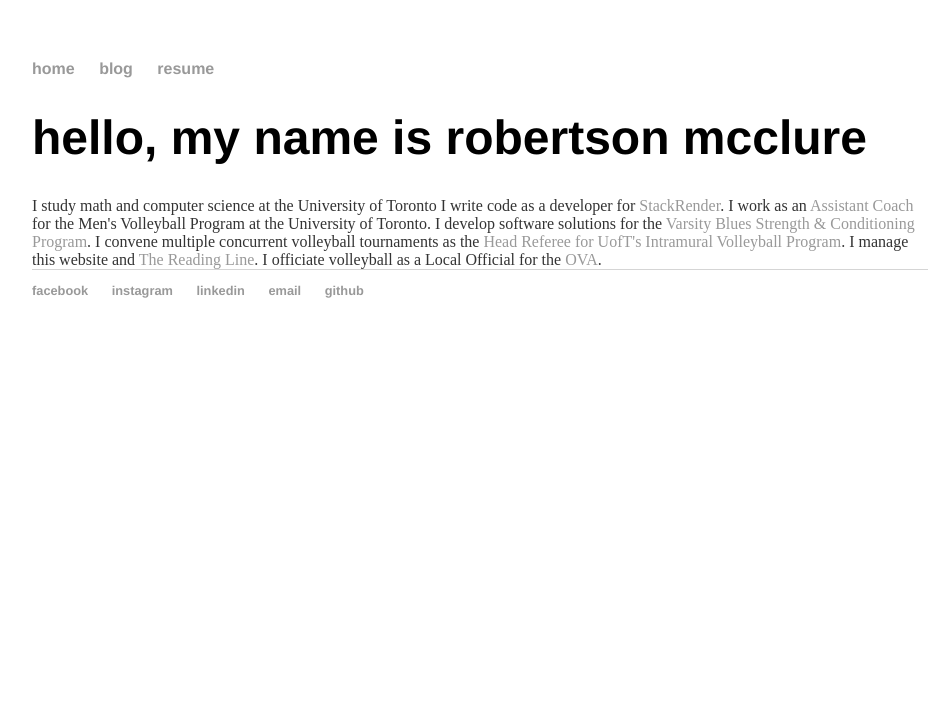
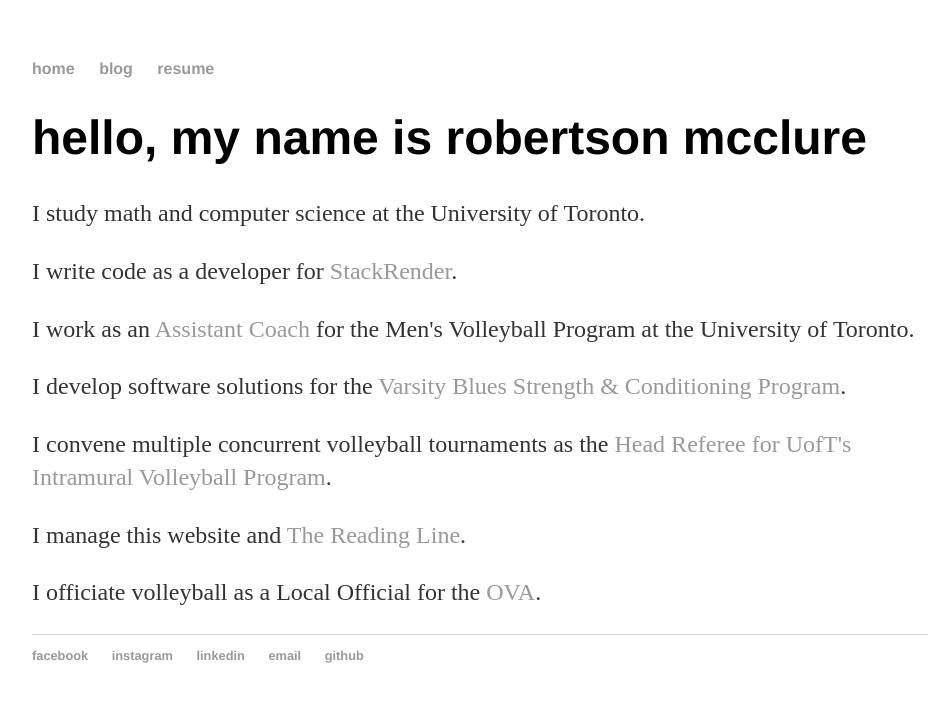
Before and after one commit to robertsonmcclure/robertsonmcclure.github.io, a Jekyll site: the page built from index.html, in a window 1280 px wide. Shown: the top 702 px of the page, without its empty margins (160-1105 px from the left). Built offline with Jekyll 4.4.1, drawn with Linux system fonts in a browser that asks for light colours; the list of posts is cut into pages by our own code.

Commit message:
commited using script

```diff
--- a/_includes/about.html
+++ b/_includes/about.html
@@ -1,13 +1,27 @@
-I study math and computer science at the University of Toronto
+<p>
+  I study math and computer science at the University of Toronto.
+</p>
 
+<p>
   I write code as a developer for <a href="stackrender.com">StackRender</a>.
+</p>
 
+<p>
   I work as an <a href="varsityblues.ca/index.aspx?path=mvball">Assistant Coach</a> for the Men's Volleyball Program at the University of Toronto.
+</p>
 
+<p>
   I develop software solutions for the <a href="varsityblues.ca">Varsity Blues Strength & Conditioning Program</a>.
+</p>
 
+<p>
   I convene multiple concurrent volleyball tournaments as the <a href="uoftintramurals.ca">Head Referee for UofT's Intramural Volleyball Program</a>.
+</p>
 
+<p>
   I manage this website and <a href="thereadingline.ca">The Reading Line</a>.
+</p>
 
+<p>
   I officiate volleyball as a Local Official for the <a href="ontariovolleyball.org">OVA</a>.
+</p>
```
Lines whose indentation alone changed are shown as unchanged.
